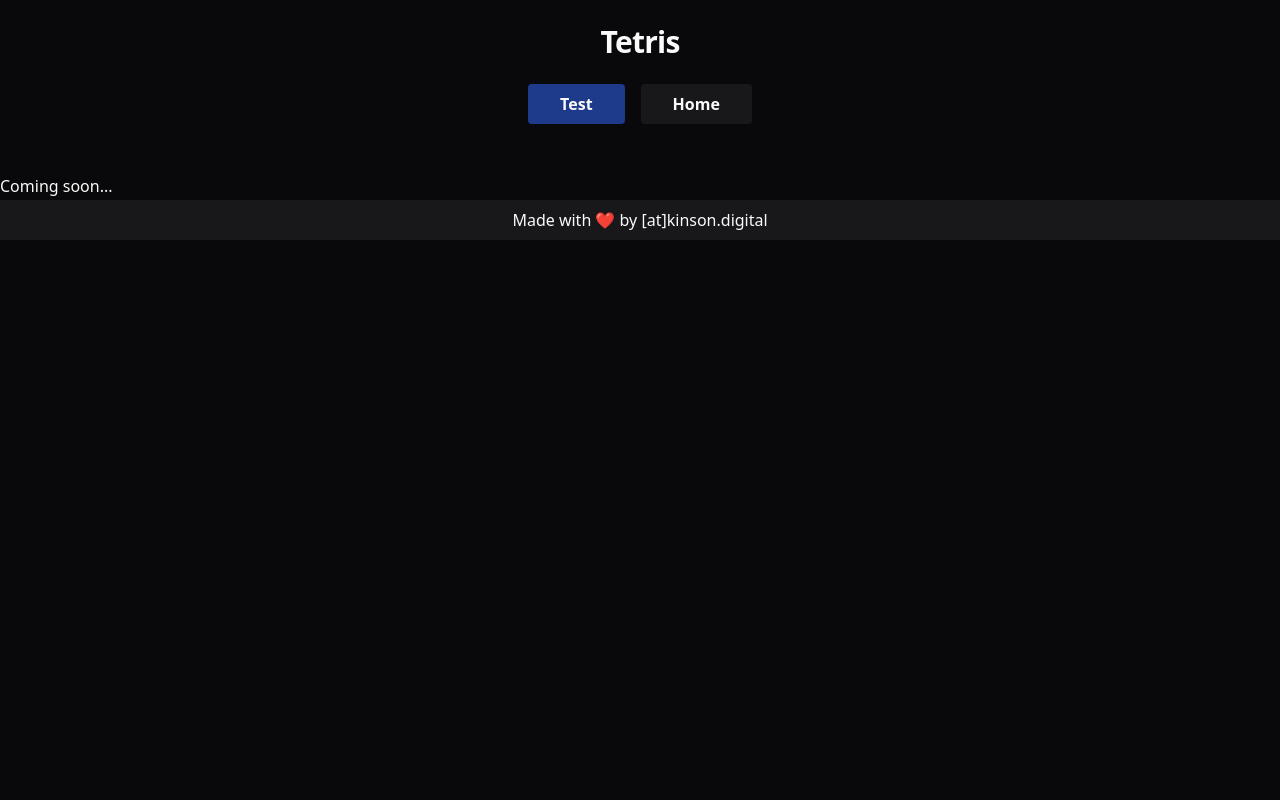
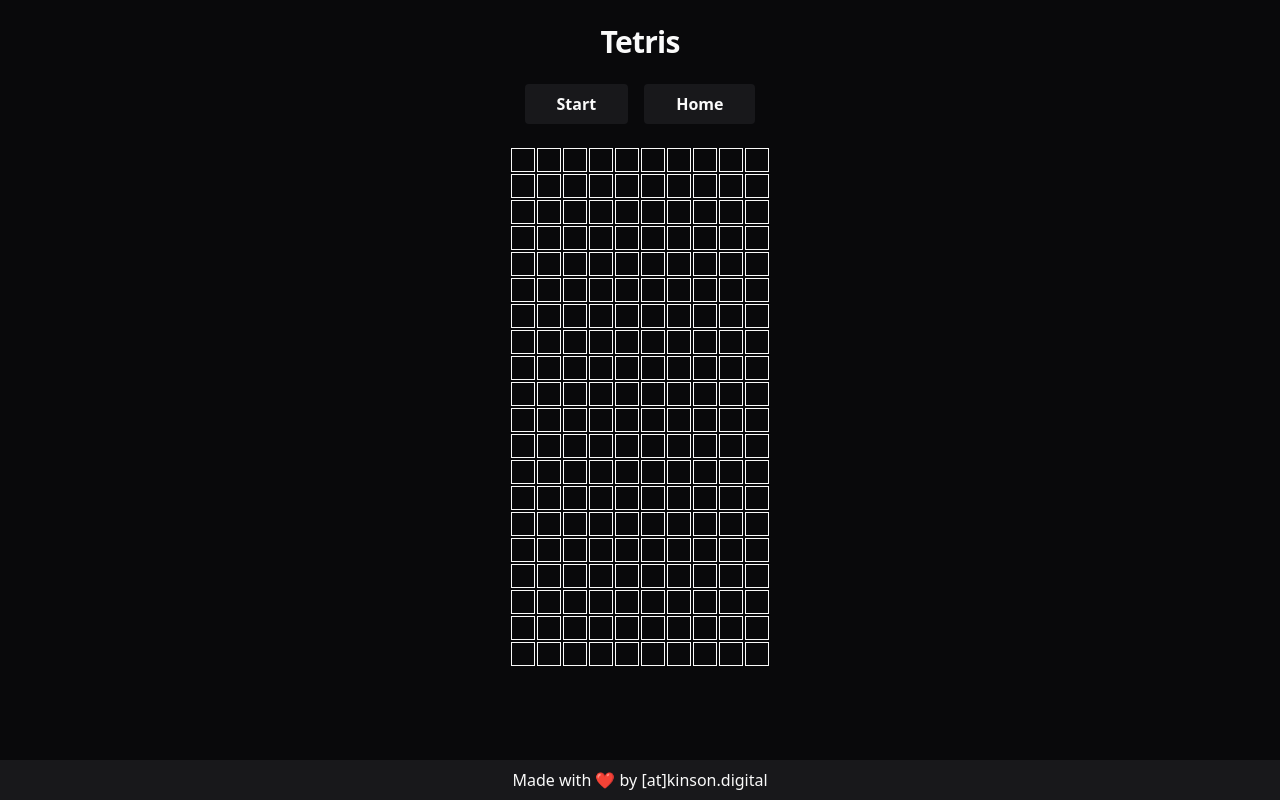
Before and after one commit to RickyAtkinson/react-arcade, a React (Vite) app: page /tetris in a window 1280 px wide. Built offline with nearby package versions, Linux system fonts and the light colour scheme.

Commit message:
Add basic game grid to Tetris

```diff
--- a/index.html
+++ b/index.html
@@ -8,7 +8,7 @@
     <title>React Arcade</title>
   </head>
   <body class="bg-zinc-950 text-zinc-50 antialiased">
-    <div id="root" class="min-h-dvh"></div>
+    <div id="root" class="flex min-h-dvh flex-col"></div>
     <script type="module" src="/src/main.tsx"></script>
   </body>
 </html>
--- a/src/Tetris.tsx
+++ b/src/Tetris.tsx
@@ -1,8 +1,19 @@
+import { useState } from "react";
+import { useGameBoard } from "./hooks/tetris/useGameGrid";
 import Button from "@/components/Button";
-import Navbar from "./components/Navbar";
+import Navbar from "@/components/Navbar";
+import TetrisGameBoard from "@/components/tetris/TetrisGameBoard";
 import Footer from "@/components/Footer";
 
 export default function Tetris() {
+  const [isPlaying, setIsPlaying] = useState<boolean>(false);
+  const [gameGrid, , clearGameGrid] = useGameBoard();
+
+  function startGame() {
+    clearGameGrid();
+    setIsPlaying(true);
+  }
+
   return (
     <>
       <header className="container mx-auto px-8 pb-6 pt-6 text-center">
@@ -10,13 +21,13 @@
           Tetris
         </h1>
         <Navbar>
-          <Button color="blue" hover="blue">
-            Test
+          <Button disabled={isPlaying} hover="green" onClick={startGame}>
+            Start
           </Button>
         </Navbar>
       </header>
-        <p className="leading-7 [&:not(:first-child)]:mt-6">Coming soon...</p>
-      <main className="container mx-auto flex-grow px-8">
+      <main className="container mx-auto flex flex-grow justify-around px-8">
+        <TetrisGameBoard gameGrid={gameGrid} />
       </main>
       <Footer />
     </>
--- a/src/components/Button.tsx
+++ b/src/components/Button.tsx
@@ -1,16 +1,26 @@
-import { ButtonColor } from "@/.";
+import { ButtonColor } from "@/index";
 import getButtonClassName from "@/utils/getButtonClassName";
 
 export default function Button({
   color = "gray",
   hover = "gray",
+  disabled = false,
+  onClick,
   children,
 }: {
   color?: ButtonColor;
   hover?: ButtonColor;
+  disabled?: boolean;
+  onClick?: React.MouseEventHandler<HTMLButtonElement>;
   children: React.ReactNode;
 }) {
   return (
-    <button className={getButtonClassName(color, hover)}>{children}</button>
+    <button
+      disabled={disabled}
+      className={getButtonClassName(color, hover)}
+      onClick={onClick}
+    >
+      {children}
+    </button>
   );
 }
--- /dev/null
+++ b/src/components/tetris/TetrisGameBoard.tsx
@@ -0,0 +1,28 @@
+import { TetrisGrid } from "@/tetris";
+import TetrisGridCell from "./TetrisGridCell";
+import { COLUMNS, RESOLUTION, ROWS } from "@/data/tetris";
+
+export default function TetrisGameBoard({
+  gameGrid,
+}: {
+  gameGrid: TetrisGrid;
+}) {
+  const boardStyles = {
+    "--grid-rows": ROWS,
+    "--grid-columns": COLUMNS,
+    "--grid-resolution": `${RESOLUTION}px`,
+  } as React.CSSProperties;
+
+  return (
+    <div
+      className="grid grid-cols-[repeat(var(--grid-columns),_var(--grid-resolution))] grid-rows-[repeat(var(--grid-rows),_var(--grid-resolution))] gap-[2px]"
+      style={boardStyles}
+    >
+      {gameGrid.map((rows, y) =>
+        rows.map((cell, x) => (
+          <TetrisGridCell key={`cell-${x}-${y}`} cell={cell} />
+        )),
+      )}
+    </div>
+  );
+}
--- /dev/null
+++ b/src/components/tetris/TetrisGridCell.tsx
@@ -0,0 +1,5 @@
+import { TetrisCell } from "@/tetris";
+
+export default function TetrisGridCell({ cell }: { cell: TetrisCell }) {
+  return <div className="border border-solid border-zinc-50"></div>;
+}
--- /dev/null
+++ b/src/data/tetris.ts
@@ -0,0 +1,3 @@
+export const COLUMNS = 10; // The number of columns in the game board.
+export const ROWS = 20; // The number of rows in the game board.
+export const RESOLUTION = 24; // Size in pixels of the game board grid cells.
--- /dev/null
+++ b/src/hooks/tetris/useGameGrid.ts
@@ -0,0 +1,21 @@
+import { useCallback, useState } from "react";
+import { SetStateFunction } from "@/index";
+import { TetrisGrid } from "@/tetris";
+import { COLUMNS, ROWS } from "@/data/tetris";
+import { createEmptyGrid } from "@/utils/tetris/board";
+
+export function useGameBoard(): [
+  TetrisGrid,
+  SetStateFunction<TetrisGrid>,
+  () => void,
+] {
+  const [gameGrid, setGameGrid] = useState<TetrisGrid>(
+    createEmptyGrid(ROWS, COLUMNS),
+  );
+
+  const clearGameGrid = useCallback(() => {
+    setGameGrid(createEmptyGrid(ROWS, COLUMNS));
+  }, []);
+
+  return [gameGrid, setGameGrid, clearGameGrid];
+}
--- a/src/index.d.ts
+++ b/src/index.d.ts
@@ -1 +1,5 @@
+export type SetStateFunction<T> = React.Dispatch<React.SetStateAction<T>>;
+
 export type ButtonColor = "gray" | "red" | "green" | "blue" | "yellow";
+
+export type Grid<T> = T[][];
--- a/src/utils/getButtonClassName.ts
+++ b/src/utils/getButtonClassName.ts
@@ -1,4 +1,4 @@
-import { ButtonColor } from "@/.";
+import { ButtonColor } from "@/index";
 import { twMerge } from "tailwind-merge";
 import { clsx } from "clsx";
 
@@ -8,7 +8,7 @@
 ) {
   return twMerge(
     clsx(
-      "rounded px-8 py-2 font-bold transition duration-200",
+      "rounded px-8 py-2 font-bold transition duration-200 disabled:opacity-50",
       {
         "bg-zinc-900 hover:bg-zinc-700": color === "gray",
         "bg-red-900 hover:bg-red-700": color === "red",
--- /dev/null
+++ b/src/utils/tetris/board.ts
@@ -0,0 +1,12 @@
+import { TetrisCell, TetrisGrid } from "@/tetris";
+
+const defaultTetrisCell: TetrisCell = {
+  isOccupied: false,
+  occupiedBy: null,
+};
+
+export function createEmptyGrid(rows: number, cols: number): TetrisGrid {
+  return Array.from({ length: rows }, () =>
+    Array.from({ length: cols }, () => ({ ...defaultTetrisCell })),
+  );
+}
```
Also changed, not shown: src/tetris.d.ts (added, +10 -0 lines).
